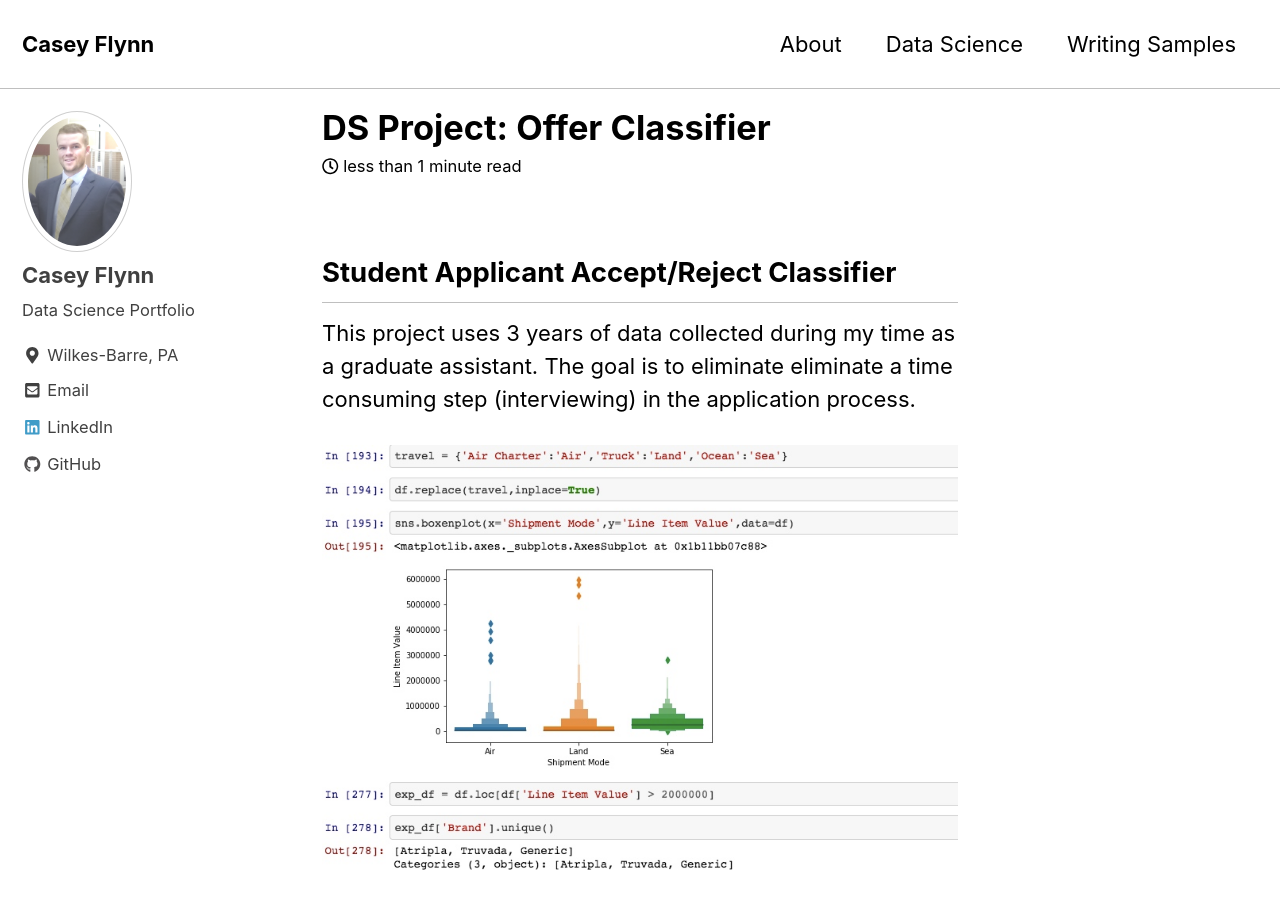
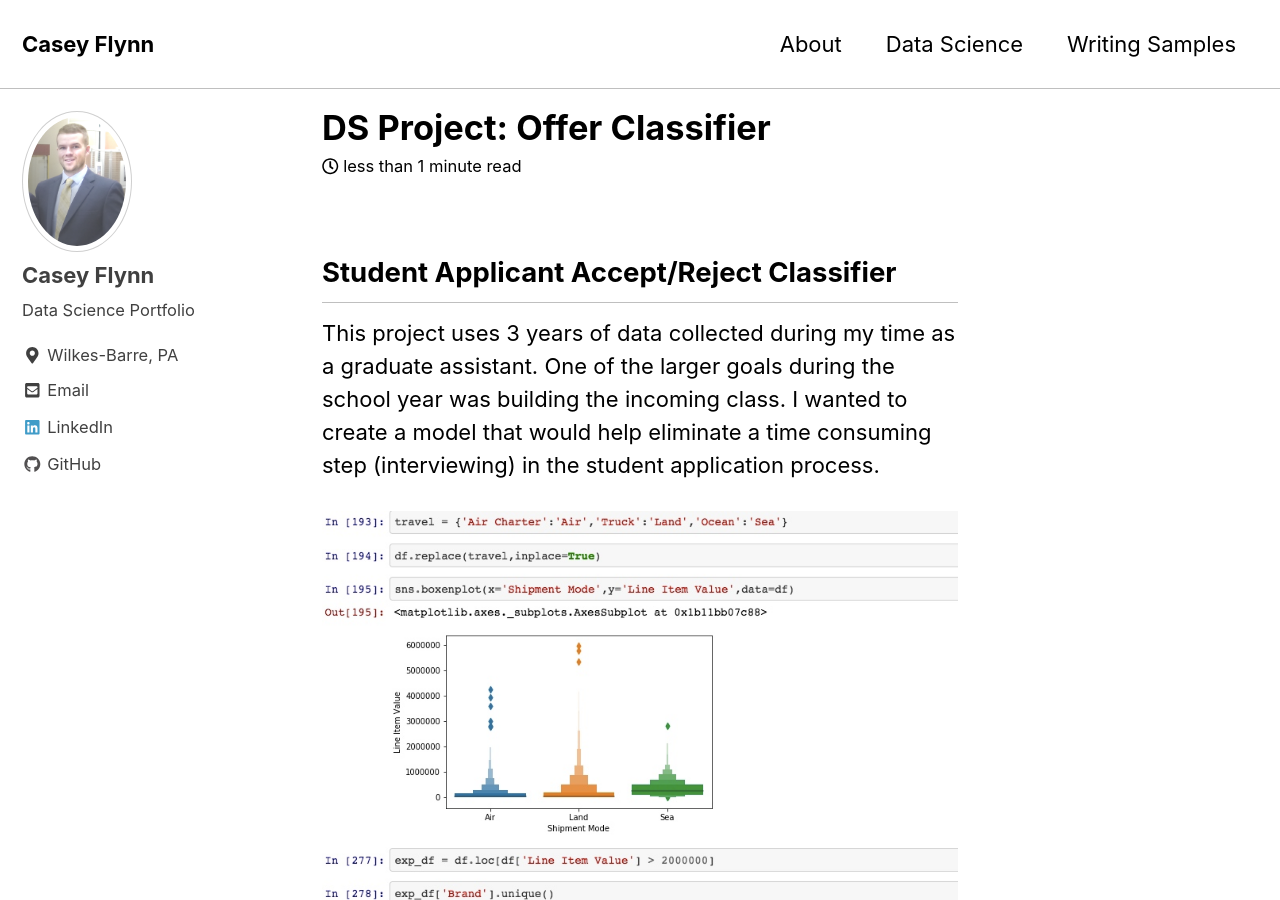
Before and after one commit to cmflynn13/cmflynn13.github.io, a Jekyll site: the page built from _posts/2018-08-30-applicant-classifier.md, in a window 1280 px wide and 900 px high. Built offline with Jekyll 4.4.1, drawn with Linux system fonts in a browser that asks for light colours; nearby versions of some CDN libraries.

Commit message:
update classifier page

```diff
--- a/_posts/2018-08-30-applicant-classifier.md
+++ b/_posts/2018-08-30-applicant-classifier.md
@@ -7,7 +7,7 @@ excerpt: "Model that classifies potential students into accept/reject"
 ---
 
 ## Student Applicant Accept/Reject Classifier
-This project uses 3 years of data collected during my time as a graduate assistant. The goal is to eliminate
-eliminate a time consuming step (interviewing) in the application process.
+This project uses 3 years of data collected during my time as a graduate assistant. One of the larger goals during the school
+year was building the incoming class. I wanted to create a model that would help eliminate a time consuming step (interviewing) in the student application process.
 
 [<img src="/images/ExportAnalysis.jpg">](https://github.com/cmflynn13/projects/blob/master/pharam_export_data/Visualizing%20Pharma%20Export%20Data%20(1).ipynb)
```
